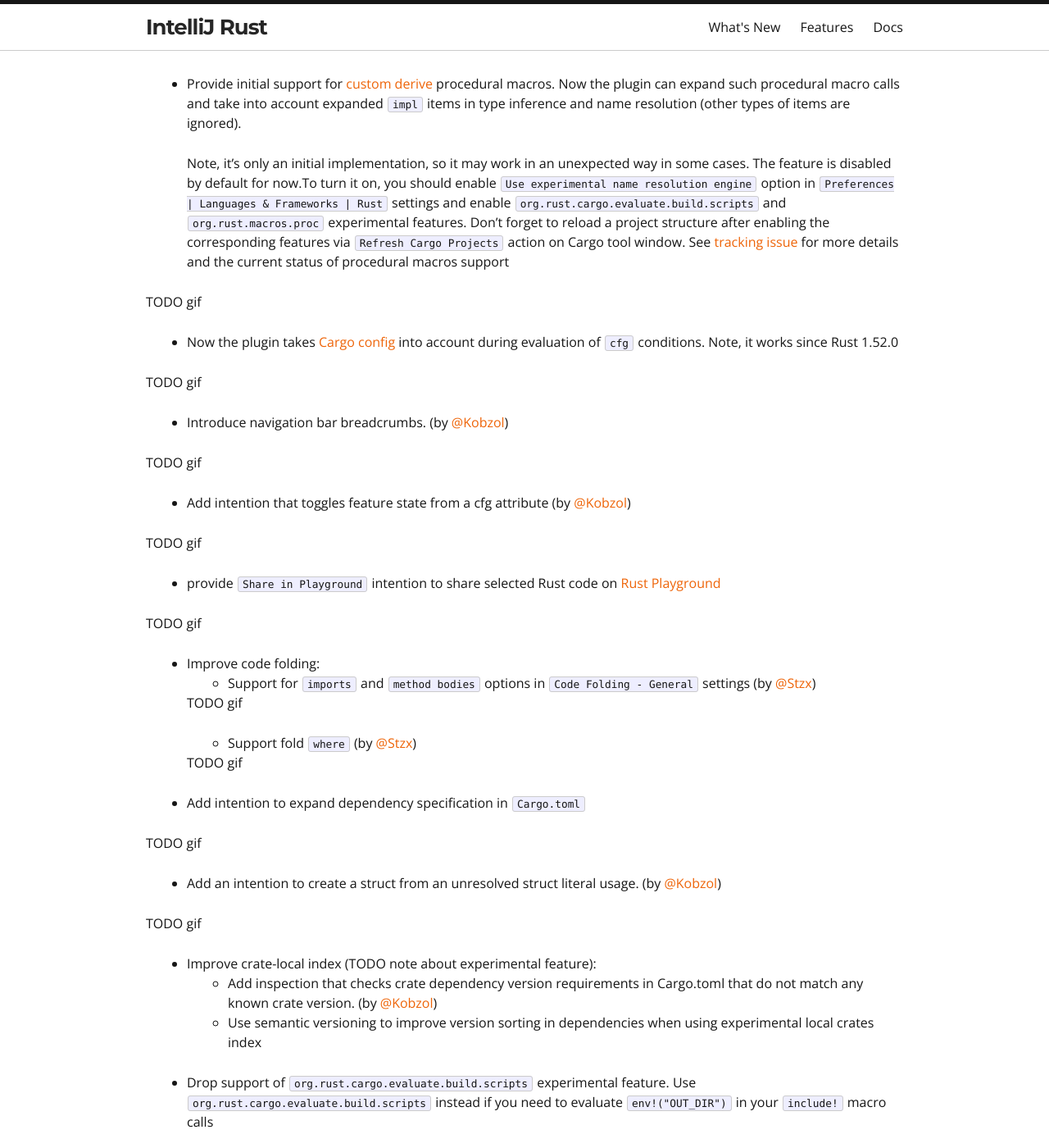
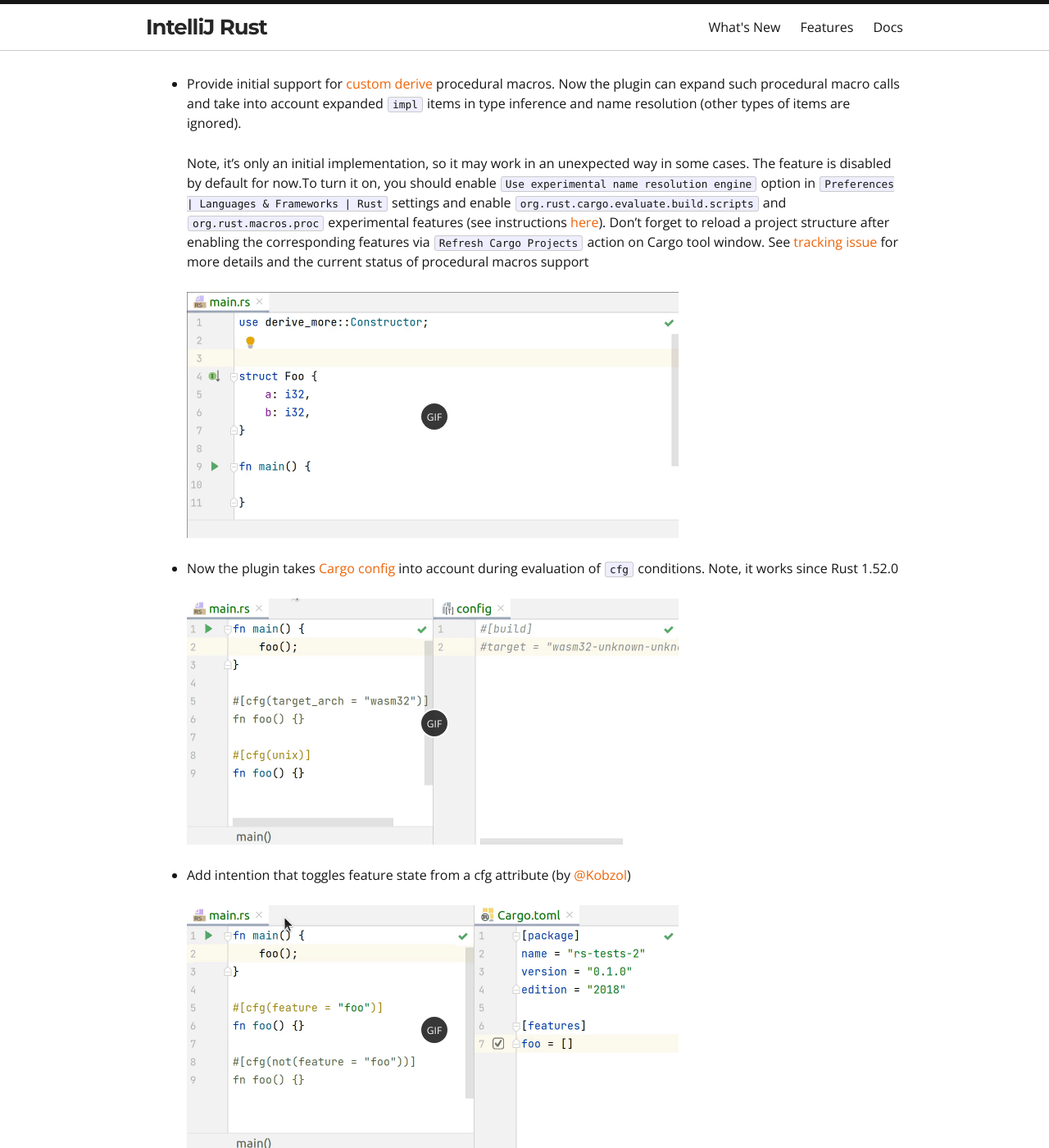
Before and after one commit to intellij-rust/intellij-rust.github.io, a Jekyll site: the page built from _posts/2021-04-26-changelog-146.markdown, in a window 1280 px wide and 1400 px high, scrolled down 251 px. Shown: the whole window at 82% size. Built offline with Jekyll 4.4.1, drawn with Linux system fonts in a browser that asks for light colours; nearby versions of some CDN libraries; some web fonts are replaced; some of the changed text lies outside the part shown.

Commit message:
Add gifs

```diff
--- a/_posts/2021-04-26-changelog-146.markdown
+++ b/_posts/2021-04-26-changelog-146.markdown
@@ -15,33 +15,34 @@
   Note, it’s only an initial implementation,
   so it may work in an unexpected way in some cases. The feature is disabled by default for now.To turn it on, you
   should enable `Use experimental name resolution engine` option in `Preferences | Languages & Frameworks | Rust`
-  settings and enable `org.rust.cargo.evaluate.build.scripts` and `org.rust.macros.proc` experimental features.
+  settings and enable `org.rust.cargo.evaluate.build.scripts` and `org.rust.macros.proc` experimental features
+  (see instructions [here][experimental features]).
   Don’t forget to reload a project structure after enabling the corresponding features via `Refresh Cargo Projects`
   action on Cargo tool window. See [tracking issue](https://github.com/intellij-rust/intellij-rust/issues/6908) for
   more details and the current status of procedural macros support
 
-TODO gif
+  {% include gif-img.html path="/assets/posts/changelog-146/custom-derive" w="600px" %}
 
 <!-- https://github.com/intellij-rust/intellij-rust/pull/7093 -->
 * Now the plugin takes [Cargo config](https://doc.rust-lang.org/cargo/reference/config.html) into account during
   evaluation of `cfg` conditions. Note, it works since Rust 1.52.0
 
-TODO gif
+  {% include gif-img.html path="/assets/posts/changelog-146/cfg-cargo-config" w="600px" %}
 
 <!-- https://github.com/intellij-rust/intellij-rust/pull/6581 -->
-* Introduce navigation bar breadcrumbs. (by [@Kobzol])
-
-TODO gif
+<!-- * Introduce navigation bar breadcrumbs. (by [@Kobzol]) -->
+<!-- disabled in https://github.com/intellij-rust/intellij-rust/pull/7154 -->
 
 <!-- https://github.com/intellij-rust/intellij-rust/pull/6845 -->
+<!-- https://github.com/intellij-rust/intellij-rust/pull/7115 -->
 * Add intention that toggles feature state from a cfg attribute (by [@Kobzol])
 
-TODO gif
+  {% include gif-img.html path="/assets/posts/changelog-146/intention-cargo-feature" w="600px" %}
 
 <!-- https://github.com/intellij-rust/intellij-rust/pull/7071 -->
 * provide `Share in Playground` intention to share selected Rust code on [Rust Playground](https://play.rust-lang.org)
 
-TODO gif
+  {% include gif-img.html path="/assets/posts/changelog-146/intention-playground" w="600px" %}
 
 * Improve code folding:
   <!-- https://github.com/intellij-rust/intellij-rust/pull/7112 -->
@@ -52,19 +53,19 @@
   <!-- https://github.com/intellij-rust/intellij-rust/pull/7111 -->
   * Support fold `where` (by [@Stzx])
 
-  TODO gif
+    {% include gif-img.html path="/assets/posts/changelog-146/fold-where" w="600px" %}
 
 <!-- https://github.com/intellij-rust/intellij-rust/pull/6960 -->
 * Add intention to expand dependency specification in `Cargo.toml`
 
-TODO gif
+  {% include gif-img.html path="/assets/posts/changelog-146/intention-expand-dependency" w="600px" %}
 
 <!-- https://github.com/intellij-rust/intellij-rust/pull/6837 -->
 * Add an intention to create a struct from an unresolved struct literal usage. (by [@Kobzol])
 
-TODO gif
+  {% include gif-img.html path="/assets/posts/changelog-146/intention-struct" w="600px" %}
 
-* Improve crate-local index (TODO note about experimental feature):
+* Improve experimental crate-local index (TODO note about experimental feature):
   <!-- https://github.com/intellij-rust/intellij-rust/pull/6801 -->
   * Add inspection that checks crate dependency version requirements in Cargo.toml that do not match any known crate version. (by [@Kobzol])
   <!-- https://github.com/intellij-rust/intellij-rust/pull/6599 -->
@@ -80,10 +81,12 @@
 <!-- https://github.com/intellij-rust/intellij-rust/pull/5650 -->
 * INT: replace usages in DestructureIntention (by [@Kobzol])
 
-TODO gif
+  {% include gif-img.html path="/assets/posts/changelog-146/intention-destructure-decl" w="600px" %}
 
 <!-- https://github.com/intellij-rust/intellij-rust/pull/6986 -->
 * Allow explicitly stating the function return type in CreateFunctionIntention if the inferred return type was unknown. (by [@Kobzol])
+
+  {% include gif-img.html path="/assets/posts/changelog-146/intention-create-function" w="600px" %}
 
 <!-- https://github.com/intellij-rust/intellij-rust/pull/6013 -->
 * Don't run inspections on files outside a valid project
```
Also changed, not shown: other parts of _posts/2021-04-26-changelog-146.markdown (+5 -3 lines), assets/posts/changelog-146/cfg-cargo-config.gif (added), assets/posts/changelog-146/cfg-cargo-config.png (added), assets/posts/changelog-146/custom-derive.png (added), assets/posts/changelog-146/fold-where.gif (added), assets/posts/changelog-146/fold-where.png (added), assets/posts/changelog-146/intention-cargo-feature.gif (added), assets/posts/changelog-146/intention-cargo-feature.png (added), assets/posts/changelog-146/intention-create-function.gif (added), assets/posts/changelog-146/intention-create-function.png (added), assets/posts/changelog-146/intention-destructure-decl.gif (added), assets/posts/changelog-146/intention-destructure-decl.png (added), assets/posts/changelog-146/intention-expand-dependency.gif (added), assets/posts/changelog-146/intention-expand-dependency.png (added), 3 more files, 2 other files.
